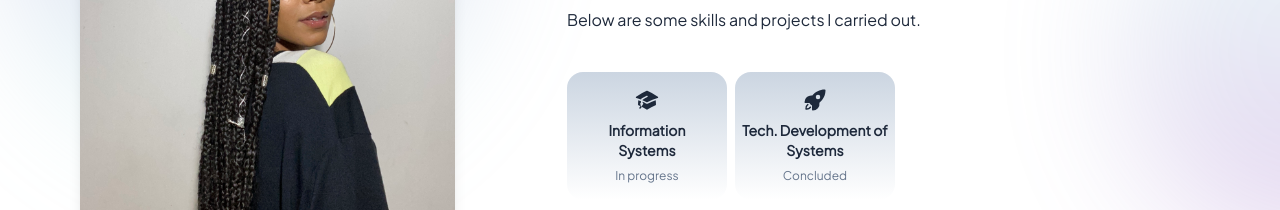
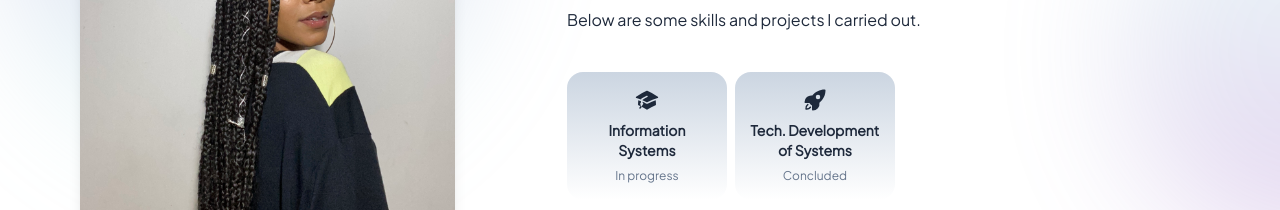
Before and after one commit to Penichezito/Portifolio-YASbarros, a React (Create React App) app: page / in a window 1280 px wide. Shown: the part 1340-1550 px from the top of the page. Built offline with nearby package versions, Linux system fonts and the light colour scheme; a web font is replaced by a local one.

Commit message:
espaçamento

```diff
--- a/src/components/About.js
+++ b/src/components/About.js
@@ -63,7 +63,7 @@ export default function About() {
                                 </svg>
                             </div>
 
-                            <h1 className="text-center text-sm font-bold">{t('Téc. Desenv. de Sistemas')}</h1>
+                            <h1 className="text-center text-sm font-bold px-3">{t('Téc. Desenv. de Sistemas')}</h1>
                             <p className="text-xs text-slate-500">{t('Concluído')}</p>
 
                         </div>
```
